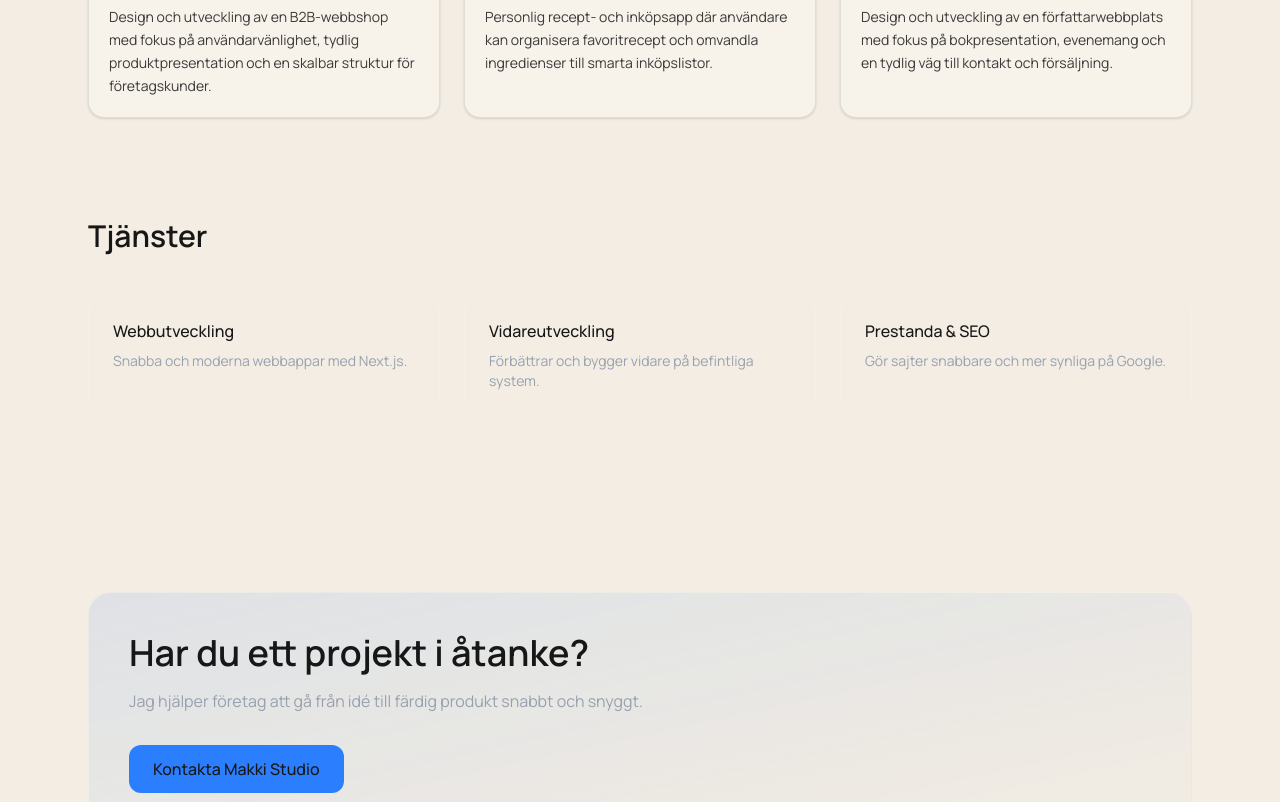
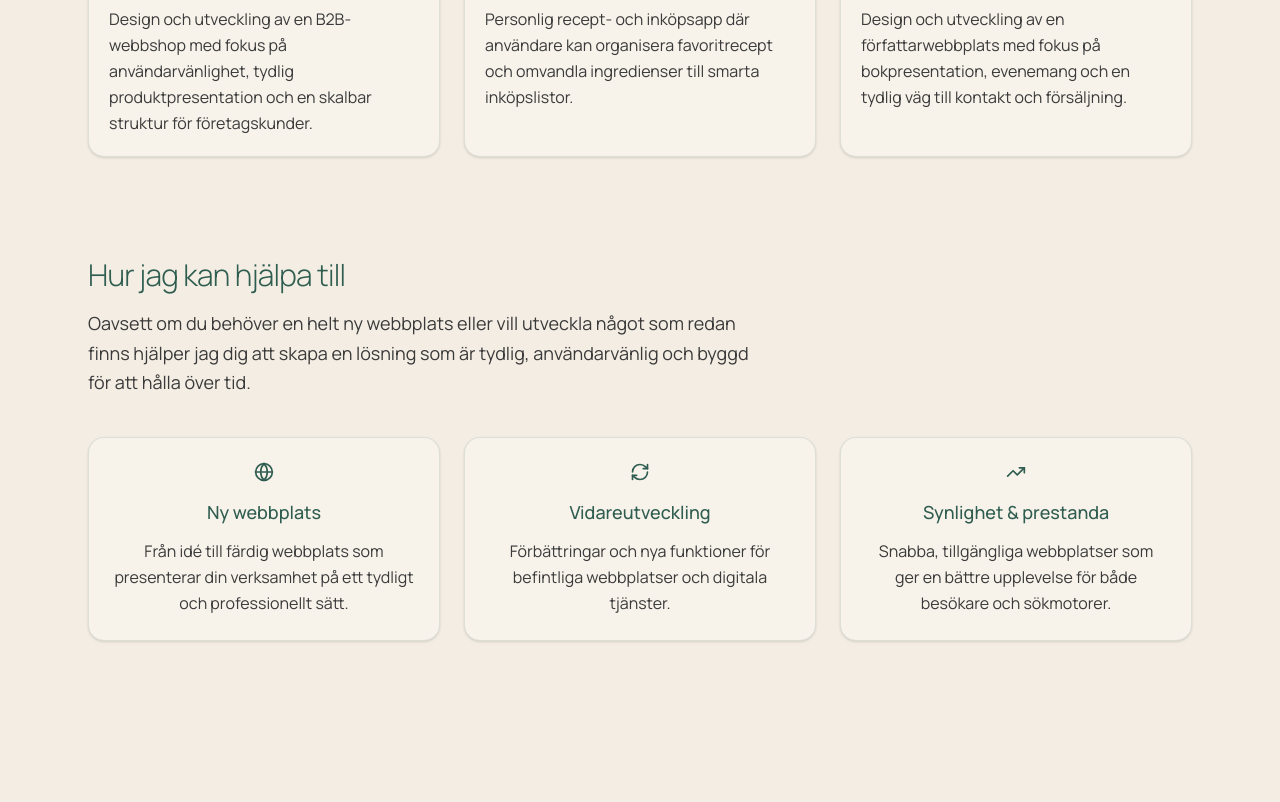
Before and after one commit to jennymakki/makki-studio, a Next.js app: page / in a window 1280 px wide. Shown: the part 1240-2042 px from the top of the page. Built offline with nearby package versions, Linux system fonts and the light colour scheme.

Commit message:
updated CTA section and services section to match the deisn

```diff
--- a/components/CTA.tsx
+++ b/components/CTA.tsx
@@ -1,22 +1,25 @@
 export default function CTA() {
   return (
     <section id="cta" className="mx-auto max-w-6xl px-6 py-24">
-      <div className="rounded-3xl border border-white/10 bg-gradient-to-br from-blue-500/10 to-transparent p-10">
 
-        <h2 className="text-3xl md:text-4xl font-semibold">
+      <div className="rounded-3xl bg-[#F7F2EA] border border-[rgba(47,93,80,0.12)] p-10 md:p-16 text-center shadow-sm">
+
+        <h2 className="text-3xl md:text-4xl font-light tracking-tight text-[#2F5D50]">
           Har du ett projekt i åtanke?
         </h2>
 
-        <p className="text-gray-400 mt-4 max-w-xl">
-          Jag hjälper företag att gå från idé till färdig produkt snabbt och snyggt.
+        <p className="mt-4 max-w-xl mx-auto text-base md:text-lg text-[#3A3A3A] leading-relaxed">
+          Jag hjälper företag och organisationer att gå från idé till färdig
+          digital lösning — med fokus på tydlighet, användbarhet och design som håller över tid.
         </p>
 
         <a
           href="mailto:hello@makki.studio"
-          className="inline-block mt-8 bg-blue-500 hover:bg-blue-600 transition px-6 py-3 rounded-xl font-medium"
+          className="inline-block mt-8 bg-[#2F5D50] hover:bg-[#244A3F] transition text-white px-6 py-3 rounded-xl font-medium"
         >
-          Kontakta Makki Studio
+          Kontakta mig
         </a>
+
       </div>
     </section>
   );
--- a/components/Footer.tsx
+++ b/components/Footer.tsx
@@ -3,7 +3,6 @@ export default function Footer() {
     <footer className="border-t border-white/10">
       <div className="mx-auto max-w-6xl px-6 py-10 flex justify-between text-sm text-gray-500">
         <p>© {new Date().getFullYear()} Makki Studio</p>
-        <p>Built with Next.js</p>
       </div>
     </footer>
   );
--- a/components/Card.tsx
+++ b/components/ProjectCard.tsx
@@ -36,7 +36,7 @@ export function Card({
             {title}
           </h3>
 
-          <p className="mt-2 text-sm text-[#3A3A3A] leading-relaxed flex-1">
+          <p className="mt-2 text-base text-[#3A3A3A] leading-relaxed flex-1">
             {description}
           </p>
         </div>
--- a/components/Projects.tsx
+++ b/components/Projects.tsx
@@ -1,5 +1,5 @@
 import { projects } from "@/data/projects";
-import { Card } from "@/components/Card";
+import { Card } from "@/components/ProjectCard";
 
 export default function Projects() {
   return (
--- a/components/Services.tsx
+++ b/components/Services.tsx
@@ -1,36 +1,57 @@
+import { Globe, RefreshCw, TrendingUp } from "lucide-react";
+
 const services = [
   {
-    title: "Webbutveckling",
-    desc: "Snabba och moderna webbappar med Next.js.",
+    title: "Ny webbplats",
+    desc: "Från idé till färdig webbplats som presenterar din verksamhet på ett tydligt och professionellt sätt.",
+    icon: Globe,
   },
   {
     title: "Vidareutveckling",
-    desc: "Förbättrar och bygger vidare på befintliga system.",
+    desc: "Förbättringar och nya funktioner för befintliga webbplatser och digitala tjänster.",
+    icon: RefreshCw,
   },
   {
-    title: "Prestanda & SEO",
-    desc: "Gör sajter snabbare och mer synliga på Google.",
+    title: "Synlighet & prestanda",
+    desc: "Snabba, tillgängliga webbplatser som ger en bättre upplevelse för både besökare och sökmotorer.",
+    icon: TrendingUp,
   },
 ];
 
 export default function Services() {
   return (
-    <section className="mx-auto max-w-6xl px-6 py-20"
-    id="services">
-      <h2 className="text-2xl md:text-3xl font-semibold">
-        Tjänster
+    <section id="services" className="mx-auto max-w-6xl px-6 py-20">
+      <h2 className="text-2xl md:text-3xl font-light tracking-tight text-[#2F5D50]">
+        Hur jag kan hjälpa till
       </h2>
 
-      <div className="grid md:grid-cols-3 gap-6 mt-10">
-        {services.map((s) => (
-          <div
-            key={s.title}
-            className="p-6 rounded-2xl border border-white/10 bg-white/5"
-          >
-            <h3 className="font-medium">{s.title}</h3>
-            <p className="text-gray-400 mt-2 text-sm">{s.desc}</p>
-          </div>
-        ))}
+      <p className="mt-4 max-w-2xl text-base md:text-lg text-[#3A3A3A] leading-relaxed">
+        Oavsett om du behöver en helt ny webbplats eller vill utveckla något som
+        redan finns hjälper jag dig att skapa en lösning som är tydlig,
+        användarvänlig och byggd för att hålla över tid.
+      </p>
+
+      <div className="grid grid-cols-1 md:grid-cols-3 gap-6 mt-10">
+        {services.map((service) => {
+          const Icon = service.icon;
+
+          return (
+            <div
+              key={service.title}
+              className="p-6 rounded-2xl bg-[#F7F2EA] border border-[rgba(47,93,80,0.12)] shadow-sm hover:shadow-md transition text-center"
+            >
+              <Icon className="w-5 h-5 text-[#2F5D50] mb-4 mx-auto" />
+
+              <h3 className="text-lg font-medium text-[#2F5D50]">
+                {service.title}
+              </h3>
+
+              <p className="mt-3 text-[#3A3A3A] leading-relaxed">
+                {service.desc}
+              </p>
+            </div>
+          );
+        })}
       </div>
     </section>
   );
```
